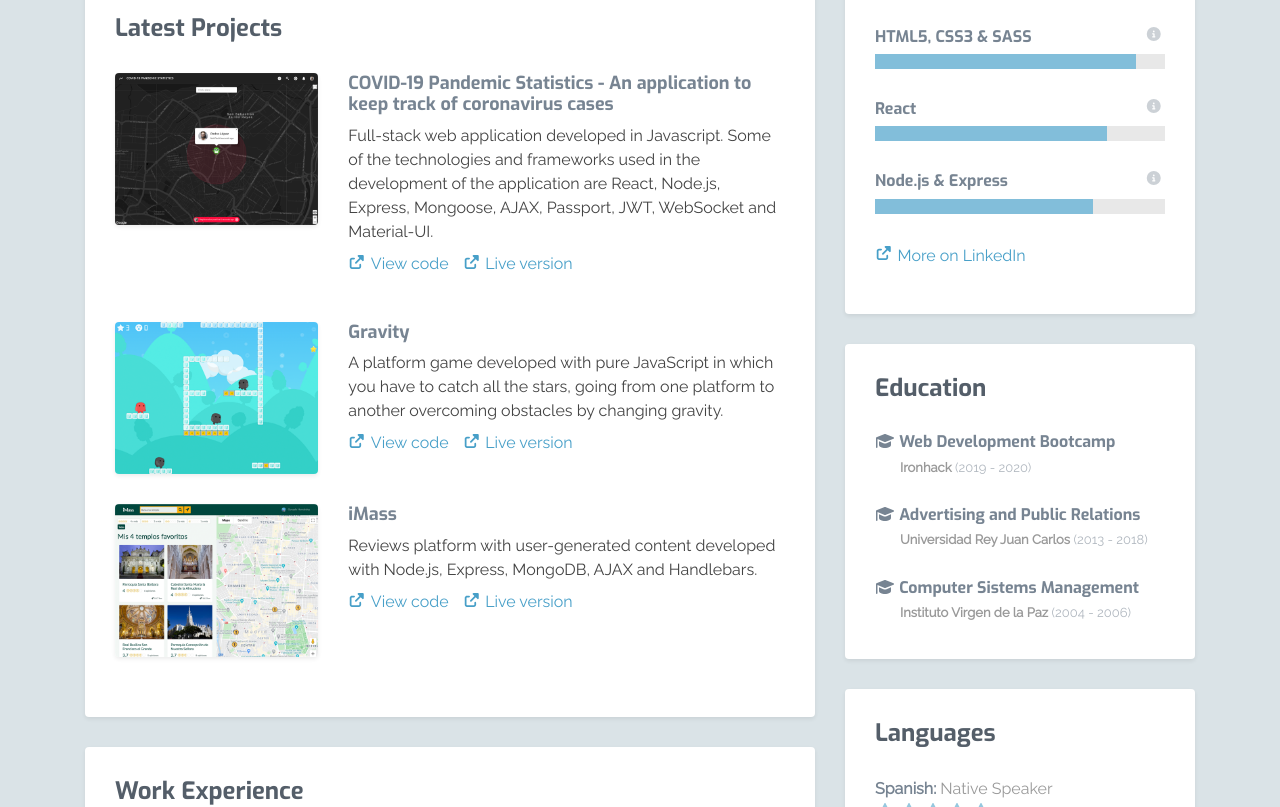
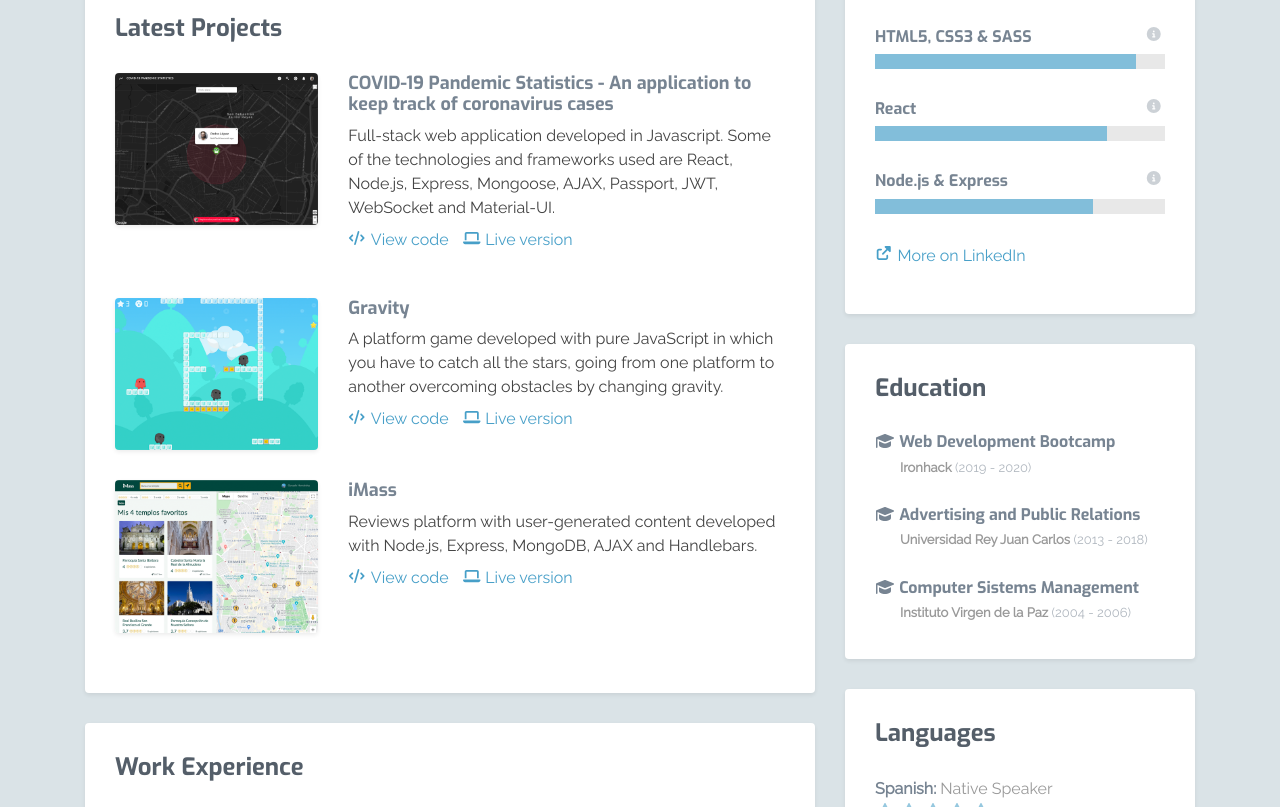
Before and after one commit to hernandezgonzalo/portfolio, a website: page index.html in a window 1280 px wide. Shown: the part 675-1482 px from the top of the page. Drawn offline with Linux system fonts and the light colour scheme; no server answers; some icons are missing.

Commit message:
Update CV

```diff
--- a/index.html
+++ b/index.html
@@ -155,22 +155,22 @@
                     </h3>
                     <p class="mb-2">
                       Full-stack web application developed in Javascript. Some
-                      of the technologies and frameworks used in the development
-                      of the application are React, Node.js, Express, Mongoose,
-                      AJAX, Passport, JWT, WebSocket and Material-UI.
+                      of the technologies and frameworks used are React,
+                      Node.js, Express, Mongoose, AJAX, Passport, JWT, WebSocket
+                      and Material-UI.
                     </p>
                     <p>
                       <a
                         class="more-link"
                         href="https://github.com/hernandezgonzalo/covid-19"
                         target="_blank"
-                        ><i class="fas fa-external-link-alt"></i>View code</a
+                        ><i class="fas fa-code"></i>View code</a
                       >
                       <a
                         class="more-link"
                         href="https://pandemic19.herokuapp.com"
                         target="_blank"
-                        ><i class="fas fa-external-link-alt"></i>Live version</a
+                        ><i class="fas fa-laptop"></i>Live version</a
                       >
                     </p>
                   </div>
@@ -208,13 +208,13 @@
                         class="more-link"
                         href="https://github.com/hernandezgonzalo/gravity"
                         target="_blank"
-                        ><i class="fas fa-external-link-alt"></i>View code</a
+                        ><i class="fas fa-code"></i>View code</a
                       >
                       <a
                         class="more-link"
                         href="https://hernandezgonzalo.github.io/gravity"
                         target="_blank"
-                        ><i class="fas fa-external-link-alt"></i>Live version</a
+                        ><i class="fas fa-laptop"></i>Live version</a
                       >
                     </p>
                   </div>
@@ -249,13 +249,13 @@
                         class="more-link"
                         href="https://github.com/gofran-team/iMass"
                         target="_blank"
-                        ><i class="fas fa-external-link-alt"></i>View code</a
+                        ><i class="fas fa-code"></i>View code</a
                       >
                       <a
                         class="more-link"
                         href="https://imass-app.herokuapp.com"
                         target="_blank"
-                        ><i class="fas fa-external-link-alt"></i>Live version</a
+                        ><i class="fas fa-laptop"></i>Live version</a
                       >
                     </p>
                   </div>
@@ -604,7 +604,7 @@
 
                 <a
                   class="btn btn-cta-secondary btn-download"
-                  href="assets/pdf/gonzalo-hernandez-resume-25-05-2020.pdf"
+                  href="assets/pdf/gonzalo-hernandez-resume-06-06-2020.pdf"
                   target="_blank"
                   ><i class="fas fa-download"></i> Download resume</a
                 >
```
Also changed, not shown: 2 other files.
